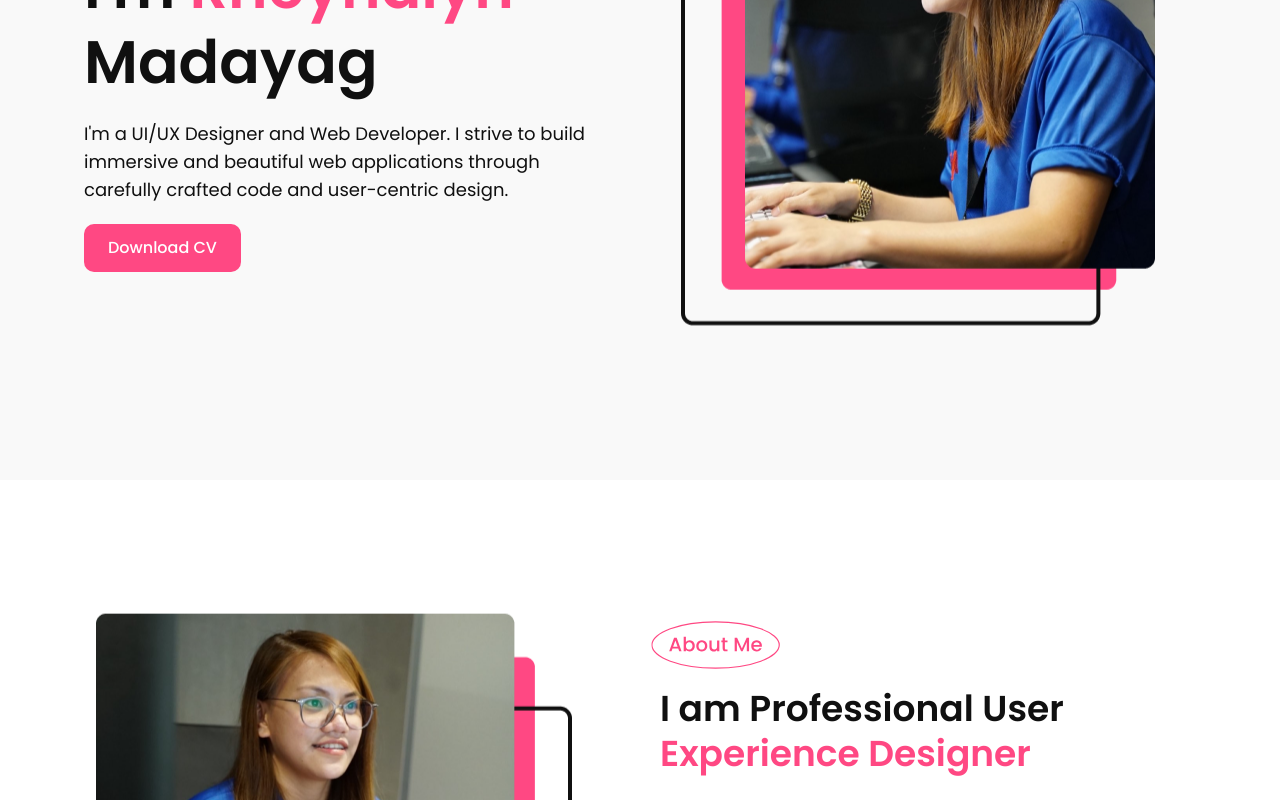
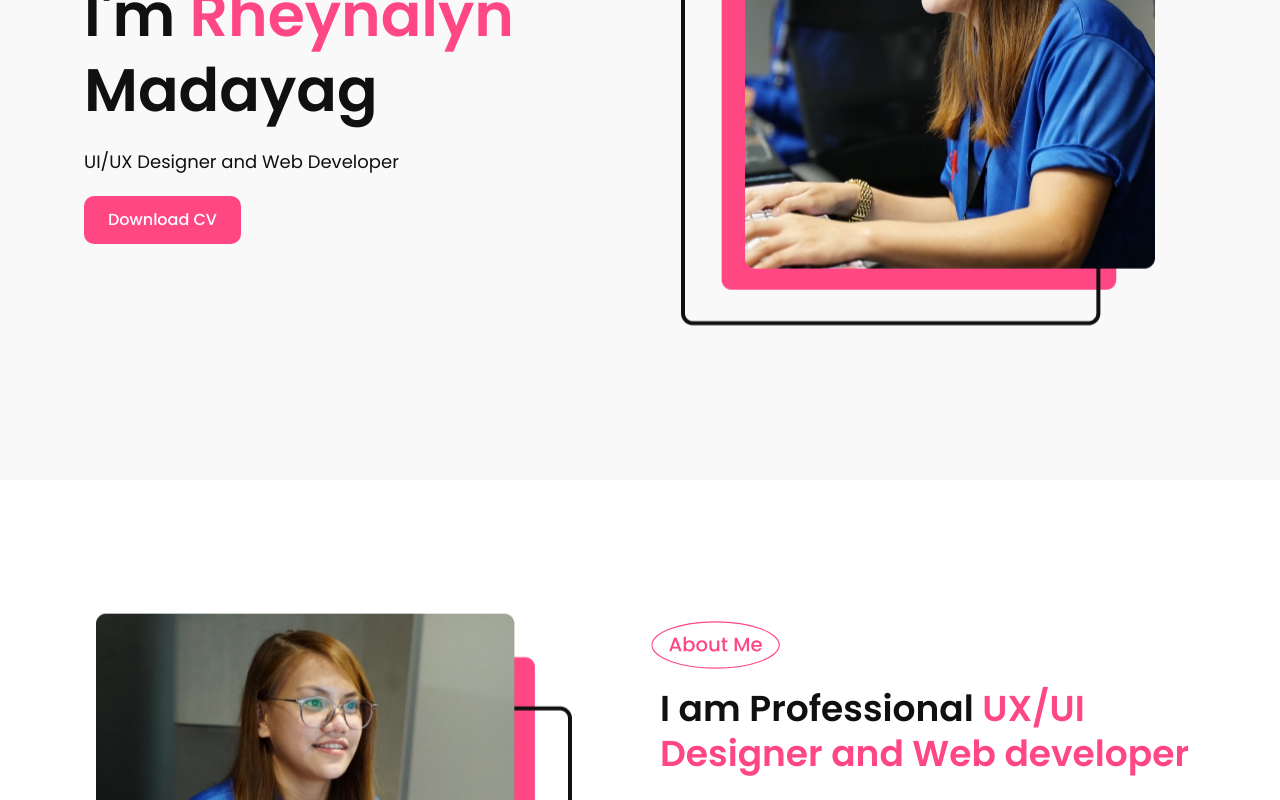
Before and after one commit to rmadayag/rmadayag, a React (Vite) app: page / in a window 1280 px wide. Shown: the part 320-1120 px from the top of the page. Built offline with nearby package versions, Linux system fonts and the light colour scheme.

Commit message:
Your commit message here

```diff
--- a/src/components/About.jsx
+++ b/src/components/About.jsx
@@ -143,7 +143,7 @@ const About = () => {
               style={styles}
             />
               <h2 className="md:text-4xl text-2xl md:leading-tight leading-tight font-semibold text-txtcolor">
-                I am Professional User <span className="text-primary">Experience Designer</span>
+                I am Professional <span className="text-primary">UX/UI Designer and Web developer</span>
               </h2>
               <p className="md:text-1xl text-lg font-regular text-txtcolor">
                 I design and develop services for customers specializing in creating stylish, modern websites, web services and online stores. My passion is to design digital user experiences.
--- a/src/components/Hero.jsx
+++ b/src/components/Hero.jsx
@@ -69,9 +69,7 @@ const Hero = () => {
               I'm <span className="text-primary">Rheynalyn</span> Madayag
             </h1>
             <h4 className="md:text-1xl text-lg font-regular text-txtcolor">
-              I'm a UI/UX Designer and Web Developer. I strive to build
-              immersive and beautiful web applications through carefully
-              crafted code and user-centric design.
+              UI/UX Designer and Web Developer
             </h4>
             <button
               onClick={handleDownload}
```
